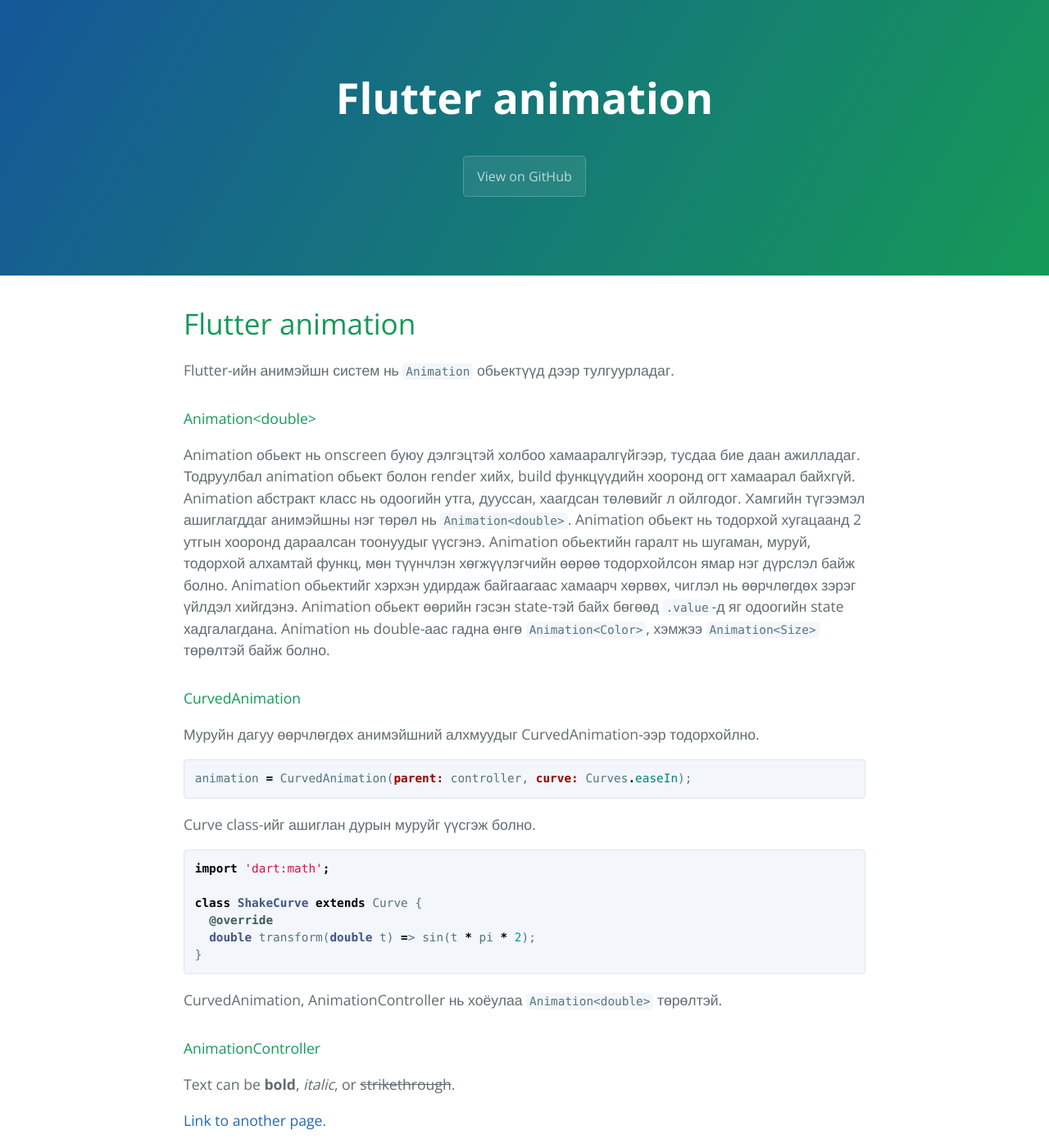
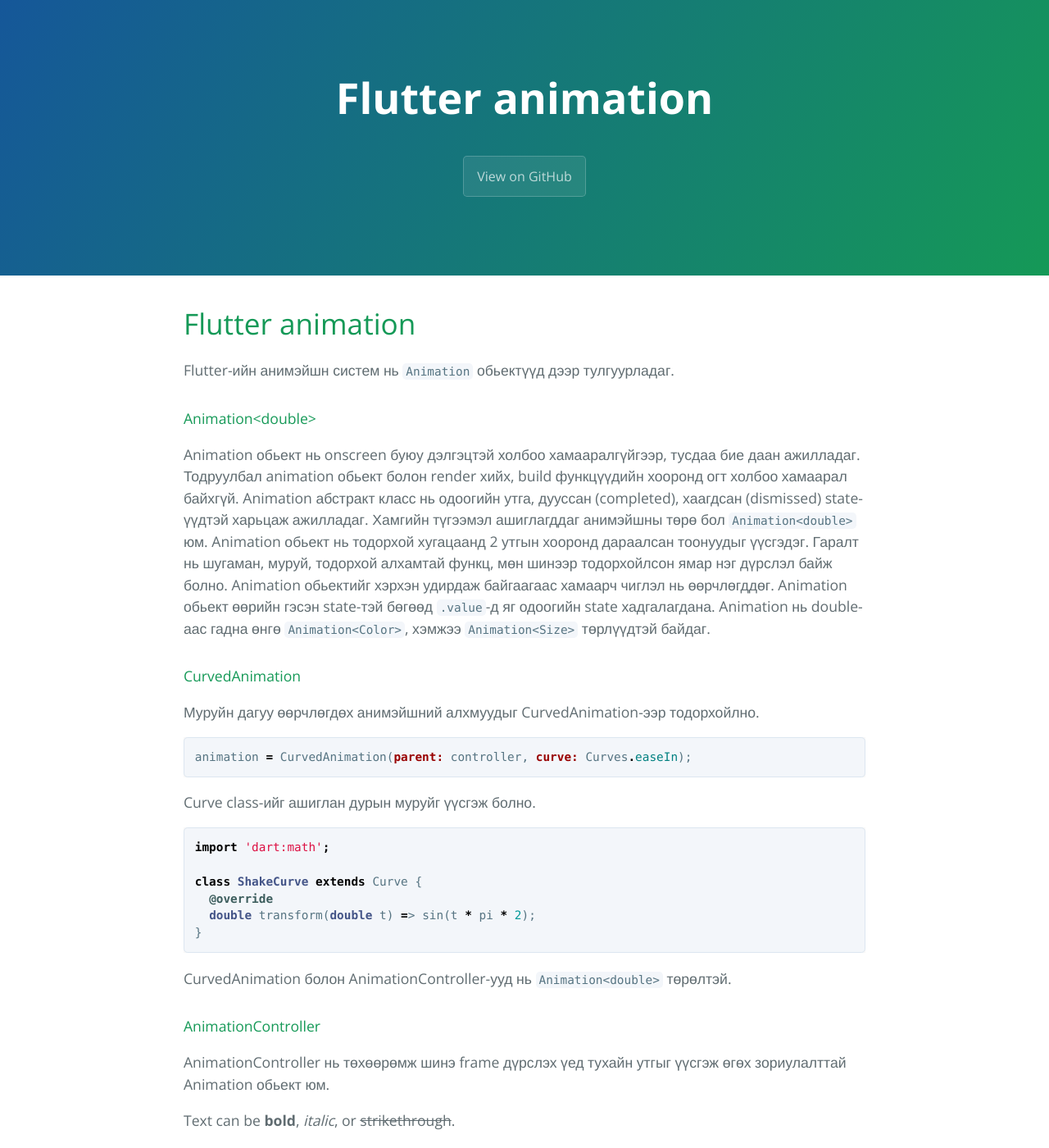
Before and after one commit to jargalbat/flutter_old, a Jekyll site: the page built from index.md, in a window 1280 px wide and 1400 px high. Shown: the whole window at 82% size. Built offline with Jekyll 4.4.1, drawn with Linux system fonts in a browser that asks for light colours; the repository's description, which GitHub fills in, is left out; our own code applies the rules of GitHub Pages for plain Markdown files.

Commit message:
Update index.md

````diff
--- a/index.md
+++ b/index.md
@@ -5,8 +5,7 @@ layout: default
 # Flutter animation
 Flutter-ийн анимэйшн систем нь `Animation` обьектүүд дээр тулгуурладаг.
 #### Animation&lt;double&gt;
-Animation обьект нь onscreen буюу дэлгэцтэй холбоо хамааралгүйгээр, тусдаа бие даан ажилладаг. Тодруулбал animation обьект болон render хийх, build функцүүдийн хооронд огт хамаарал байхгүй. Animation абстракт класс нь одоогийн утга, дууссан, хаагдсан төлөвийг л ойлгодог. Хамгийн түгээмэл ашиглагддаг анимэйшны нэг төрөл нь `Animation<double>`. Animation обьект нь тодорхой хугацаанд 2 утгын хооронд дараалсан тоонуудыг үүсгэнэ. Animation обьектийн гаралт нь шугаман, муруй, тодорхой алхамтай функц, мөн түүнчлэн хөгжүүлэгчийн өөрөө тодорхойлсон ямар нэг дүрслэл байж болно. Animation обьектийг хэрхэн удирдаж байгаагаас хамаарч хөрвөх, чиглэл нь өөрчлөгдөх зэрэг үйлдэл хийгдэнэ. Animation обьект өөрийн гэсэн state-тэй байх бөгөөд `.value`-д яг одоогийн state хадгалагдана.
-Animation нь double-аас гадна өнгө `Animation<Color>`, хэмжээ `Animation<Size>` төрөлтэй байж болно.
+Animation обьект нь onscreen буюу дэлгэцтэй холбоо хамааралгүйгээр, тусдаа бие даан ажилладаг. Тодруулбал animation обьект болон render хийх, build функцүүдийн хооронд огт холбоо хамаарал байхгүй. Animation абстракт класс нь одоогийн утга, дууссан (completed), хаагдсан (dismissed) state-үүдтэй харьцаж ажилладаг. Хамгийн түгээмэл ашиглагддаг анимэйшны төрө бол `Animation<double>` юм. Animation обьект нь тодорхой хугацаанд 2 утгын хооронд дараалсан тоонуудыг үүсгэдэг. Гаралт нь шугаман, муруй, тодорхой алхамтай функц, мөн шинээр тодорхойлсон ямар нэг дүрслэл байж болно. Animation обьектийг хэрхэн удирдаж байгаагаас хамаарч чиглэл нь өөрчлөгддөг. Animation обьект өөрийн гэсэн state-тэй бөгөөд `.value`-д яг одоогийн state хадгалагдана. Animation нь double-аас гадна өнгө `Animation<Color>`, хэмжээ `Animation<Size>` төрлүүдтэй байдаг.
 #### Curved­Animation
 Муруйн дагуу өөрчлөгдөх анимэйшний алхмуудыг CurvedAnimation-ээр тодорхойлно.
 ```dart
@@ -21,8 +20,9 @@ class ShakeCurve extends Curve {
   double transform(double t) => sin(t * pi * 2);
 }
 ```
-CurvedAnimation, AnimationController нь хоёулаа `Animation<double>` төрөлтэй.
+CurvedAnimation болон AnimationController-ууд нь `Animation<double>` төрөлтэй.
 #### AnimationController
+AnimationController нь төхөөрөмж шинэ frame дүрслэх үед тухайн утгыг үүсгэж өгөх зориулалттай Animation обьект юм.
 
 
 
````
